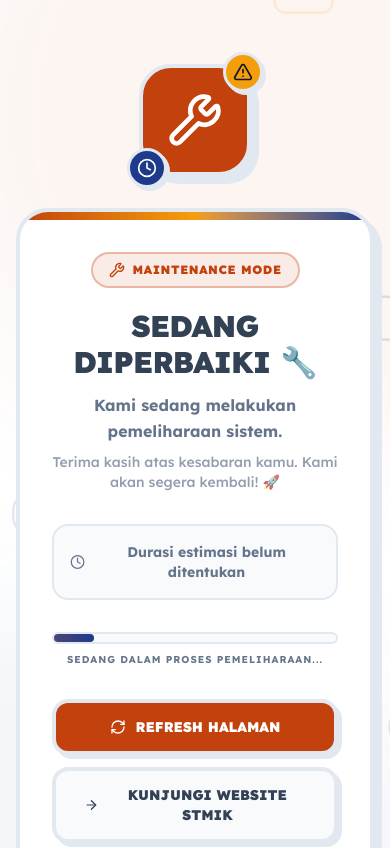
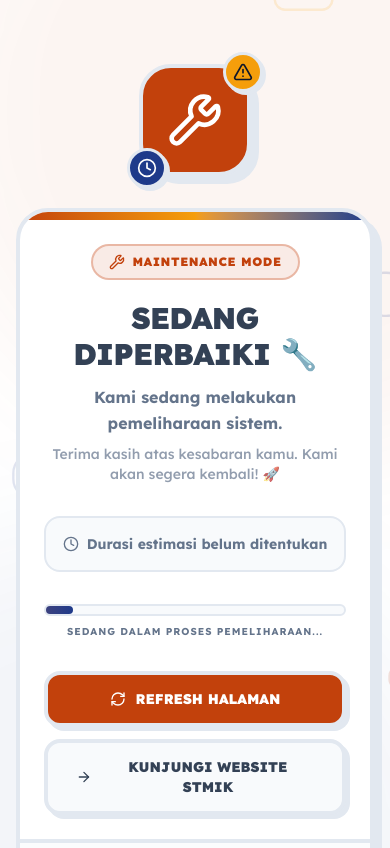
Before and after one commit to bem-stmik-tazkia/karya-stmik-tazkia, a Next.js app: page /maintenance in a window 390 px wide. Shown: the top 848 px of the page. Built offline with nearby package versions, Linux system fonts and the light colour scheme; no server answers; the database is empty.

Commit message:
fix: true responsive layout for maintenance page on small screens

```diff
--- a/src/app/maintenance/page.tsx
+++ b/src/app/maintenance/page.tsx
@@ -126,7 +126,7 @@ export default function MaintenancePage() {
   const handleRefresh = () => window.location.reload();
 
   return (
-    <div className="min-h-[100dvh] bg-background flex items-center justify-center px-4 py-16 sm:py-20 relative overflow-x-hidden overflow-y-auto">
+    <div className="min-h-[100dvh] bg-background px-4 pt-16 pb-8 sm:flex sm:items-center sm:justify-center overflow-x-hidden overflow-y-auto relative">
       {/* Background */}
       <div className="absolute -top-60 -right-60 w-[700px] h-[700px] bg-primary/5 rounded-full blur-3xl pointer-events-none" />
       <div className="absolute -bottom-60 -left-60 w-[700px] h-[700px] bg-secondary/5 rounded-full blur-3xl pointer-events-none" />
@@ -176,7 +176,7 @@ export default function MaintenancePage() {
       )}
 
       <motion.div
-        className="relative z-10 w-full max-w-xl my-auto"
+        className="relative z-10 w-full max-w-xl mx-auto"
         initial={{ opacity: 0, y: 30 }}
         animate={{ opacity: 1, y: 0 }}
         transition={{ duration: 0.6, type: "spring", stiffness: 200, damping: 25 }}
@@ -232,7 +232,7 @@ export default function MaintenancePage() {
           {/* Gradient top bar */}
           <div className="h-2 bg-gradient-to-r from-primary via-accent to-secondary" />
 
-          <div className="p-8 sm:p-10 text-center">
+          <div className="p-6 sm:p-10 text-center">
             {/* Badge */}
             <motion.div
               className="inline-flex items-center gap-2 px-4 py-2 bg-primary/10 border-2 border-primary/30 rounded-full mb-5"
```
